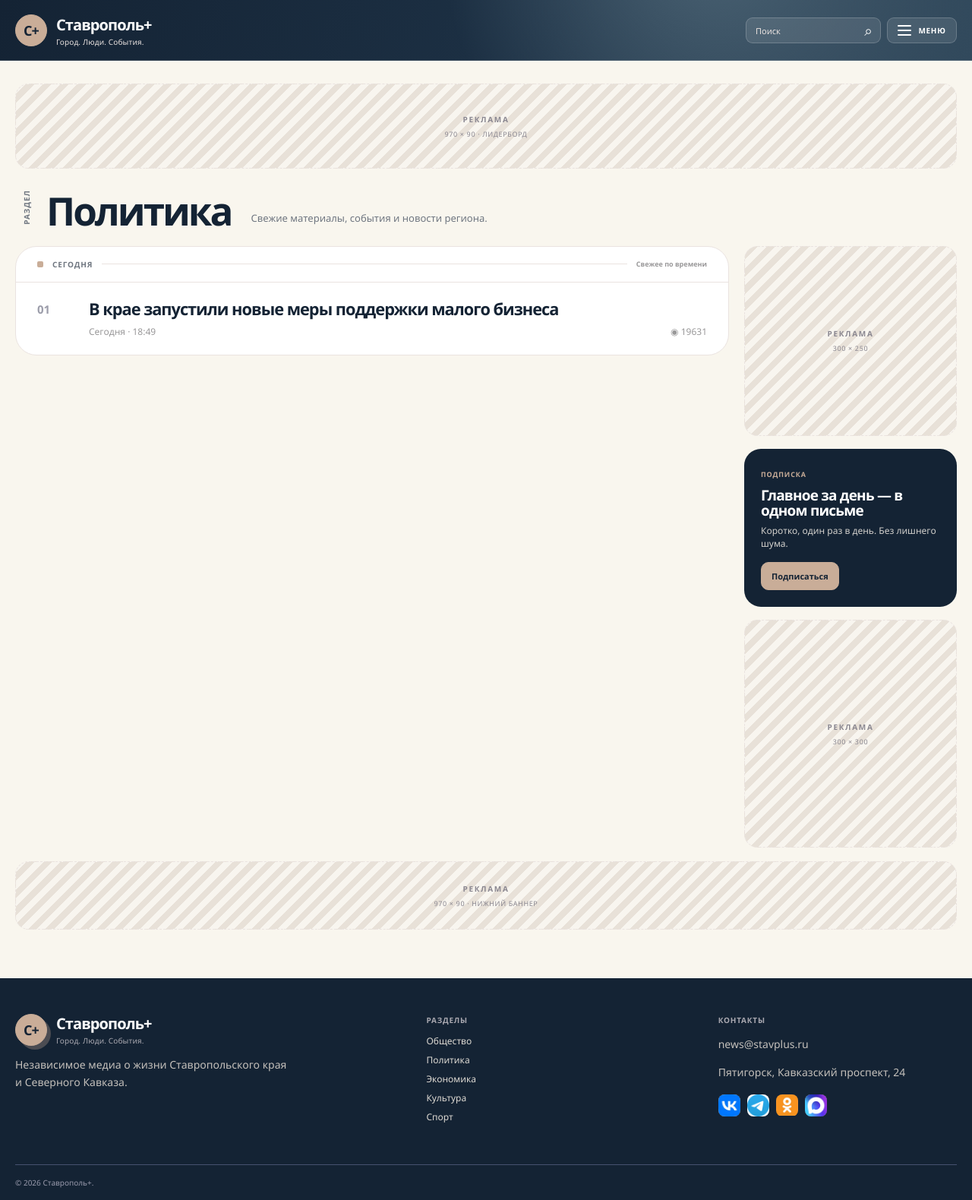
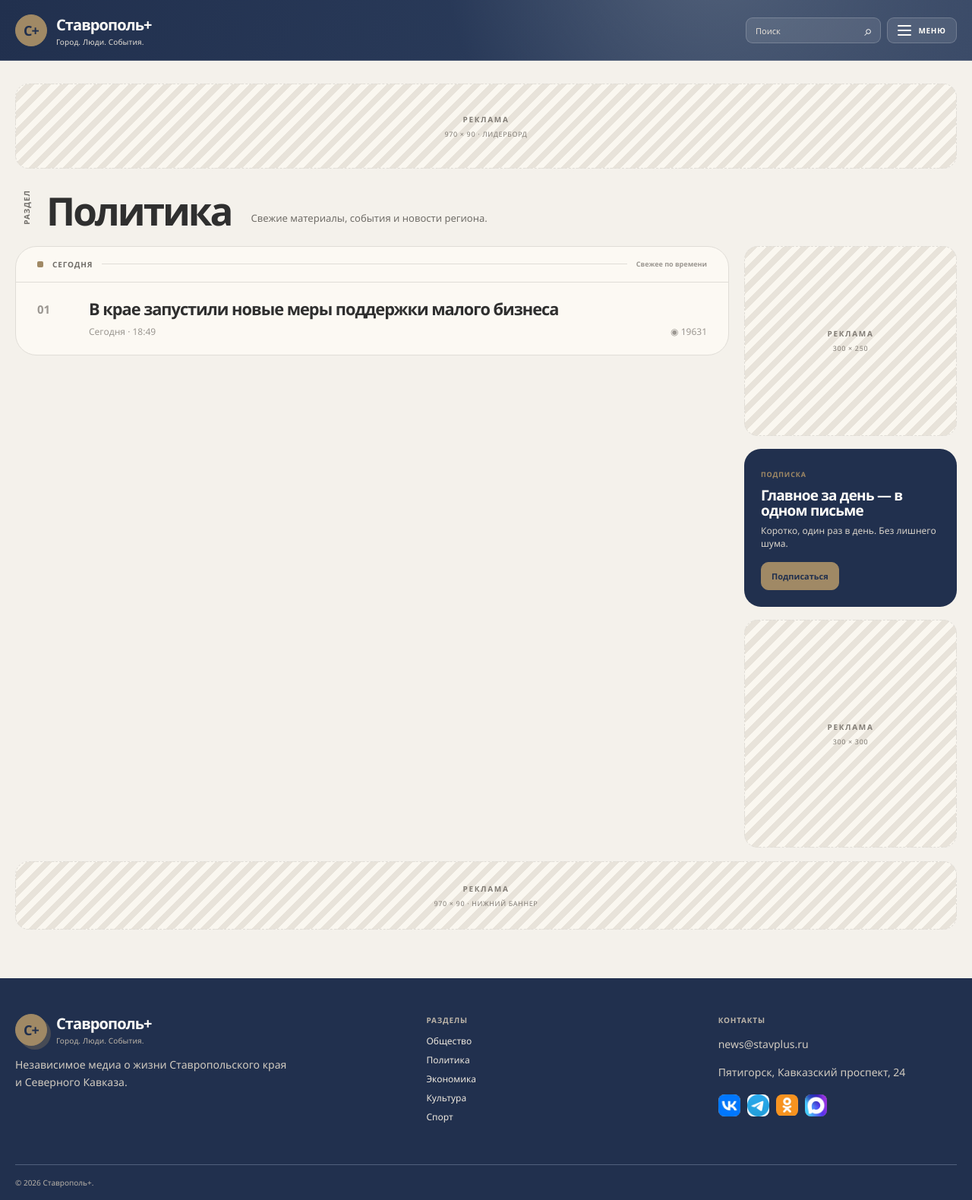
Before and after one commit to temacteklyannayapuwka/Production, a Django app: page /rubric/politika/ in a window 1280 px wide. Shown: the whole page at 76% size. Run offline with Django 5.2, Linux system fonts and the light colour scheme; data comes from the database, SQL or seed files in the repository; some libraries are stand-ins or nearby versions.

Commit message:
style: apply refined editorial color palette

```diff
--- a/news/tests.py
+++ b/news/tests.py
@@ -17,7 +17,7 @@ class AdminJavascriptFallbackTests(SimpleTestCase):
     def test_public_page_uses_the_current_menu_script(self):
         response = get_template('base.html').render({})
 
-        self.assertIn('/static/news-site.css?v=7', response)
+        self.assertIn('/static/news-site.css?v=8', response)
         self.assertIn('/static/news-site.js?v=2', response)
         self.assertIn('>Меню</span>', response)
         self.assertNotIn('class="header-nav"', response)
--- a/static/news-site.css
+++ b/static/news-site.css
@@ -1,15 +1,16 @@
 :root {
-  --ink: #142334;
-  --carbon: #142334;
-  --lime: #c9ad98;
-  --lime-deep: #8b6257;
-  --paper: #ffffff;
-  --ground: #f9f6ee;
-  --line: #eae3e0;
-  --line-soft: #f1ece9;
-  --muted: #6f7680;
-  --muted-light: #999899;
-  --white: #ffffff;
+  --ink: #2f2f2f;
+  --carbon: #21304e;
+  --lime: #a08965;
+  --lime-deep: #776042;
+  --paper: #fcf9f3;
+  --ground: #f4f1eb;
+  --line: #e0ddd7;
+  --line-soft: #ece8e2;
+  --muted: #706d68;
+  --muted-light: #9b9791;
+  --white: #fffdf9;
+  --concrete: #cccac6;
   --ui: "Avenir Next", Avenir, "Segoe UI", system-ui, -apple-system, sans-serif;
   --serif: "Iowan Old Style", Baskerville, "Times New Roman", serif;
 }
@@ -39,7 +40,7 @@ img { display: block; max-width: 100%; }
 /* Header and global navigation */
 .masthead {
   position: relative; z-index: 30; overflow: hidden;
-  background: radial-gradient(circle at 74% -90%, #4a6273 0, transparent 38%), linear-gradient(108deg, #142334 0%, #1d3145 57%, #31495c 100%);
+  background: radial-gradient(circle at 74% -90%, #52617a 0, transparent 38%), linear-gradient(108deg, #21304e 0%, #2a3b5a 57%, #3b4b68 100%);
 }
 .masthead::after { position: absolute; right: 0; bottom: 0; left: 0; height: 1px; background: rgba(255, 255, 255, .14); content: ""; }
 .masthead__inner { display: grid; grid-template-columns: minmax(0, 1fr) auto; align-items: center; min-height: 80px; gap: clamp(18px, 2.4vw, 36px); }
@@ -50,9 +51,9 @@ img { display: block; max-width: 100%; }
   box-shadow: none; color: var(--carbon); font-size: 18px; letter-spacing: -1px;
   transition: transform .2s ease, box-shadow .2s ease;
 }
-.brand:hover > b { transform: rotate(-8deg) scale(1.06); box-shadow: 0 0 0 5px rgba(201, 173, 152, .24); }
+.brand:hover > b { transform: rotate(-8deg) scale(1.06); box-shadow: 0 0 0 5px rgba(160, 137, 101, .24); }
 .brand strong { display: block; font-size: 20px; font-weight: 850; letter-spacing: -.9px; }
-.brand small { display: block; margin-top: 2px; color: #eae3e0; font-size: 10px; letter-spacing: .015em; }
+.brand small { display: block; margin-top: 2px; color: #e5dfd6; font-size: 10px; letter-spacing: .015em; }
 .header-nav { display: flex; justify-content: center; gap: clamp(13px, 1.55vw, 25px); min-width: 0; overflow: hidden; }
 .header-nav a { position: relative; padding: 8px 0; color: #f0ece8; font-size: 11px; font-weight: 750; letter-spacing: -.08px; text-decoration: none; white-space: nowrap; transition: color .18s ease; }
 .header-nav a::after { position: absolute; right: 0; bottom: 1px; left: 0; height: 2px; transform: scaleX(0); transform-origin: center; border-radius: 2px; background: var(--lime); content: ""; transition: transform .18s ease; }
@@ -114,9 +115,9 @@ img { display: block; max-width: 100%; }
 .page, .rubric-page, .article-page { padding: 30px 0 64px; }
 .ad {
   display: flex; flex-direction: column; align-items: center; justify-content: center; overflow: hidden;
-  border: 1px dashed #eae3e0; border-radius: 18px;
-  background: repeating-linear-gradient(-45deg, #f8f5ef, #f8f5ef 8px, #e8e1d8 8px, #e8e1d8 16px);
-  color: #8a8790; letter-spacing: .12em; text-align: center; text-transform: uppercase;
+  border: 1px dashed var(--line); border-radius: 18px;
+  background: repeating-linear-gradient(-45deg, #faf7f0, #faf7f0 8px, #e8e3da 8px, #e8e3da 16px);
+  color: #817c75; letter-spacing: .12em; text-align: center; text-transform: uppercase;
 }
 .ad span { font-size: 10px; font-weight: 850; }
 .ad small { margin-top: 6px; font-size: 9px; letter-spacing: .07em; }
@@ -224,8 +225,8 @@ img { display: block; max-width: 100%; }
 .rubric-feed__head small { color: var(--muted-light); font-size: 9px; font-weight: 750; letter-spacing: 0; text-transform: none; }
 .rubric-row { display: grid; grid-template-columns: 54px minmax(0, 1fr); gap: 14px; padding: 23px 28px 22px; border-bottom: 1px solid var(--line-soft); transition: background .18s ease; }
 .rubric-row:last-child { border: 0; }
-.rubric-row:hover { background: #f4efe8; }
-.rubric-row > b { padding-top: 2px; color: #9c9daa; font-size: 15px; }
+.rubric-row:hover { background: #f1eee8; }
+.rubric-row > b { padding-top: 2px; color: #9b9791; font-size: 15px; }
 .rubric-row a { color: var(--ink); text-decoration: none; }
 .rubric-row h2 { margin: 0 0 9px; overflow-wrap: anywhere; font-size: clamp(18px, 1.7vw, 26px); line-height: 1.09; letter-spacing: -1px; }
 .rubric-row a:hover h2 { color: var(--lime-deep); }
@@ -235,7 +236,7 @@ img { display: block; max-width: 100%; }
 .rail-note { padding: 22px; border-radius: 22px; background: var(--carbon); color: var(--white); }
 .rail-note > span { color: var(--lime); font-size: 9px; font-weight: 850; letter-spacing: .1em; text-transform: uppercase; }
 .rail-note h2 { margin: 10px 0 8px; font-size: 19px; line-height: 1.06; letter-spacing: -.8px; }
-.rail-note p { margin: 0 0 16px; color: #d2d0cc; font-size: 12px; line-height: 1.42; }
+.rail-note p { margin: 0 0 16px; color: #d9d3ca; font-size: 12px; line-height: 1.42; }
 .search-page { max-width: 1020px; }
 .search-excerpt { display: block; margin-top: 9px; color: var(--muted); font-size: 13px; font-weight: 400; line-height: 1.48; }
 .pagination { display: flex; align-items: center; justify-content: center; gap: 16px; margin: 24px 0 2px; color: var(--muted); font-size: 12px; }
@@ -265,54 +266,54 @@ img { display: block; max-width: 100%; }
 .article-body p { margin: 24px 0; }
 .article-body h2, .article-body h3 { margin: 43px 0 14px; font-family: var(--ui); font-size: clamp(25px, 2.5vw, 34px); line-height: 1.07; letter-spacing: -1.4px; }
 .article-body img { height: auto; border-radius: 18px; }
-.article-body blockquote { margin: 39px 0; border-left: 4px solid var(--lime-deep); padding: 5px 0 5px 22px; color: #374363; font-family: var(--ui); font-size: clamp(21px, 2.4vw, 30px); font-weight: 800; letter-spacing: -1px; line-height: 1.22; }
+.article-body blockquote { margin: 39px 0; border-left: 4px solid var(--lime-deep); padding: 5px 0 5px 22px; color: #32415f; font-family: var(--ui); font-size: clamp(21px, 2.4vw, 30px); font-weight: 800; letter-spacing: -1px; line-height: 1.22; }
 .ad--article-inline { width: 100%; height: 112px; margin: 36px 0; }
 .article-author { display: grid; gap: 3px; margin-top: 40px; border-top: 1px solid var(--line); padding-top: 20px; }
 .article-author b { font-size: 13px; }
 .article-author span { color: var(--muted); font-size: 11px; }
-.article-next { margin-top: 40px; border: 1px solid #d2c8b7; border-radius: 20px; padding: 21px 22px; background: #e8e1d8; }
-.article-next p { margin: 0 0 8px; color: #626b86; font-size: 10px; font-weight: 850; letter-spacing: .09em; text-transform: uppercase; }
+.article-next { margin-top: 40px; border: 1px solid #c7b996; border-radius: 20px; padding: 21px 22px; background: #eee8de; }
+.article-next p { margin: 0 0 8px; color: #696257; font-size: 10px; font-weight: 850; letter-spacing: .09em; text-transform: uppercase; }
 .article-next a { display: flex; align-items: baseline; justify-content: space-between; gap: 14px; color: var(--ink); font-size: 18px; font-weight: 850; letter-spacing: -.45px; line-height: 1.2; text-decoration: none; transition: color .18s ease, gap .18s ease; }
 .article-next a:hover { gap: 19px; color: var(--lime-deep); }
 .article-next b { color: var(--lime-deep); font-size: 22px; }
 
 /* Footer and off-canvas menu */
-footer { background: var(--carbon); color: #c4c0bb; }
+footer { background: var(--carbon); color: #d2cbc0; }
 .footer__grid { display: grid; grid-template-columns: 1.5fr 1fr 1fr; gap: 70px; padding: 46px 0; }
 .brand--footer { color: var(--white); }
-.brand--footer > b { box-shadow: 5px 5px 0 rgba(201, 173, 152, .3); }
-.brand--footer small { color: #aaa9b1; }
+.brand--footer > b { box-shadow: 5px 5px 0 rgba(160, 137, 101, .3); }
+.brand--footer small { color: #bcb4a8; }
 .footer__grid p { max-width: 360px; line-height: 1.62; }
-.footer__grid h2 { margin: 2px 0 12px; color: #aaa9b1; font-size: 10px; letter-spacing: .08em; text-transform: uppercase; }
-.footer__grid section > a:not(.brand) { display: block; width: max-content; max-width: 100%; margin-bottom: 8px; background-image: linear-gradient(currentColor, currentColor); background-position: 0 calc(100% + 2px); background-repeat: no-repeat; background-size: 0 1px; color: #dedad3; font-size: 12px; text-decoration: none; transition: color .18s ease, background-size .18s ease; }
+.footer__grid h2 { margin: 2px 0 12px; color: #bcb4a8; font-size: 10px; letter-spacing: .08em; text-transform: uppercase; }
+.footer__grid section > a:not(.brand) { display: block; width: max-content; max-width: 100%; margin-bottom: 8px; background-image: linear-gradient(currentColor, currentColor); background-position: 0 calc(100% + 2px); background-repeat: no-repeat; background-size: 0 1px; color: #eee8de; font-size: 12px; text-decoration: none; transition: color .18s ease, background-size .18s ease; }
 .footer__grid section > a:not(.brand):hover { background-size: 100% 1px; color: var(--lime); }
 .footer-social { display: flex; gap: 9px; margin-top: 17px; }
 .footer-social a { display: grid; place-items: center; width: 29px; height: 29px; border-radius: 8px; text-decoration: none; transition: transform .18s ease, box-shadow .18s ease; }
 .footer-social img { width: 29px; height: 29px; border-radius: 8px; object-fit: contain; }
 .footer-social a:hover { transform: translateY(-3px); box-shadow: 0 5px 12px rgba(0, 0, 0, .2); }
-.copyright { border-top: 1px solid #46516f; padding: 16px 0; color: #9a9bad; font-size: 10px; }
+.copyright { border-top: 1px solid #50607c; padding: 16px 0; color: #b7b1a8; font-size: 10px; }
 body.menu-open { overflow: hidden; }
 .menu-layer { position: fixed; inset: 0; z-index: 100; visibility: hidden; }
 .menu-layer.is-open { visibility: visible; }
-.menu-backdrop { position: absolute; inset: 0; background: rgba(10, 15, 12, .74); opacity: 0; backdrop-filter: blur(3px); transition: opacity .25s ease; }
+.menu-backdrop { position: absolute; inset: 0; background: rgba(13, 18, 28, .78); opacity: 0; backdrop-filter: blur(3px); transition: opacity .25s ease; }
 .menu-layer.is-open .menu-backdrop { opacity: 1; }
-.menu-drawer { position: relative; width: min(620px, calc(100vw - 38px)); height: 100%; transform: translateX(-103%); overflow-y: auto; border-radius: 0 30px 30px 0; padding: 30px 38px 35px; background: var(--paper); box-shadow: 18px 0 50px rgba(10, 16, 12, .2); transition: transform .32s cubic-bezier(.2,.8,.2,1); }
+.menu-drawer { position: relative; width: min(620px, calc(100vw - 38px)); height: 100%; transform: translateX(-103%); overflow-y: auto; border-radius: 0 30px 30px 0; padding: 30px 38px 35px; background: var(--paper); box-shadow: 18px 0 50px rgba(20, 22, 27, .2); transition: transform .32s cubic-bezier(.2,.8,.2,1); }
 .menu-layer.is-open .menu-drawer { transform: none; }
 .menu-drawer__top { display: flex; align-items: center; justify-content: space-between; color: var(--muted); font-size: 10px; font-weight: 850; letter-spacing: .1em; text-transform: uppercase; }
 .menu-close { display: grid; place-items: center; width: 34px; height: 34px; border: 1px solid var(--line); border-radius: 50%; background: var(--white); color: var(--ink); font-size: 25px; line-height: 1; cursor: pointer; transition: transform .18s ease, border-color .18s ease, background .18s ease; }
 .menu-close:hover { transform: rotate(90deg); border-color: var(--ink); background: var(--lime); }
-.drawer-search { display: flex; height: 62px; margin: 25px 0 34px; overflow: hidden; border: 1px solid #bfb8b1; border-radius: 10px; background: var(--white); transition: box-shadow .18s ease, border-color .18s ease; }
+.drawer-search { display: flex; height: 62px; margin: 25px 0 34px; overflow: hidden; border: 1px solid #c6c0b6; border-radius: 10px; background: var(--white); transition: box-shadow .18s ease, border-color .18s ease; }
 .drawer-search:focus-within { border-color: var(--ink); box-shadow: 4px 4px 0 var(--lime); }
 .drawer-search input { width: 100%; min-width: 0; border: 0; outline: 0; padding: 0 19px; background: transparent; color: var(--ink); font-size: 20px; }
-.drawer-search input::placeholder { color: #a9a5a1; }
+.drawer-search input::placeholder { color: #98938b; }
 .drawer-search button { width: 66px; border: 0; background: transparent; color: var(--carbon); font-size: 34px; cursor: pointer; transition: background .18s ease; }
 .drawer-search button:hover { background: var(--lime); }
 .drawer-nav { display: grid; gap: 7px; }
-.drawer-nav a, .drawer-editorial { color: #252e50; font-size: clamp(20px, 2vw, 27px); font-weight: 850; letter-spacing: -1px; line-height: 1.18; text-decoration: none; transition: color .18s ease, transform .18s ease; }
+.drawer-nav a, .drawer-editorial { color: var(--carbon); font-size: clamp(20px, 2vw, 27px); font-weight: 850; letter-spacing: -1px; line-height: 1.18; text-decoration: none; transition: color .18s ease, transform .18s ease; }
 .drawer-nav a:hover, .drawer-editorial:hover { transform: translateX(4px); color: var(--lime-deep); }
 .drawer-editorial { display: inline-block; margin-top: 43px; }
 .drawer-social { display: flex; gap: 13px; margin-top: 45px; }
-.drawer-social a { display: grid; place-items: center; width: 39px; height: 39px; border: 0; border-radius: 10px; background: transparent; color: #5d6682; font-size: 10px; font-weight: 850; text-decoration: none; transition: transform .18s ease, background .18s ease; }
+.drawer-social a { display: grid; place-items: center; width: 39px; height: 39px; border: 0; border-radius: 10px; background: transparent; color: #586277; font-size: 10px; font-weight: 850; text-decoration: none; transition: transform .18s ease, background .18s ease; }
 .drawer-social a img { width: 30px; height: 30px; border-radius: 9px; }
 .drawer-social .drawer-social__max { background: transparent; }
 .drawer-social .drawer-social__max img { width: 30px; height: 30px; border-radius: 9px; }
--- a/templates/base.html
+++ b/templates/base.html
@@ -4,10 +4,10 @@
   <head>
     <meta charset="utf-8">
     <meta name="viewport" content="width=device-width, initial-scale=1">
-    <meta name="theme-color" content="#101513">
+    <meta name="theme-color" content="#21304E">
     <meta name="description" content="Ставрополь+ — новости Ставропольского края и Северного Кавказа.">
     <title>{% block title %}Ставрополь+ — новости без лишнего{% endblock %}</title>
-    <link rel="stylesheet" href="{% static 'news-site.css' %}?v=7">
+    <link rel="stylesheet" href="{% static 'news-site.css' %}?v=8">
   </head>
   <body>
     <header class="masthead">
```
Also changed, not shown: other parts of static/news-site.css (+24 -24 lines).
